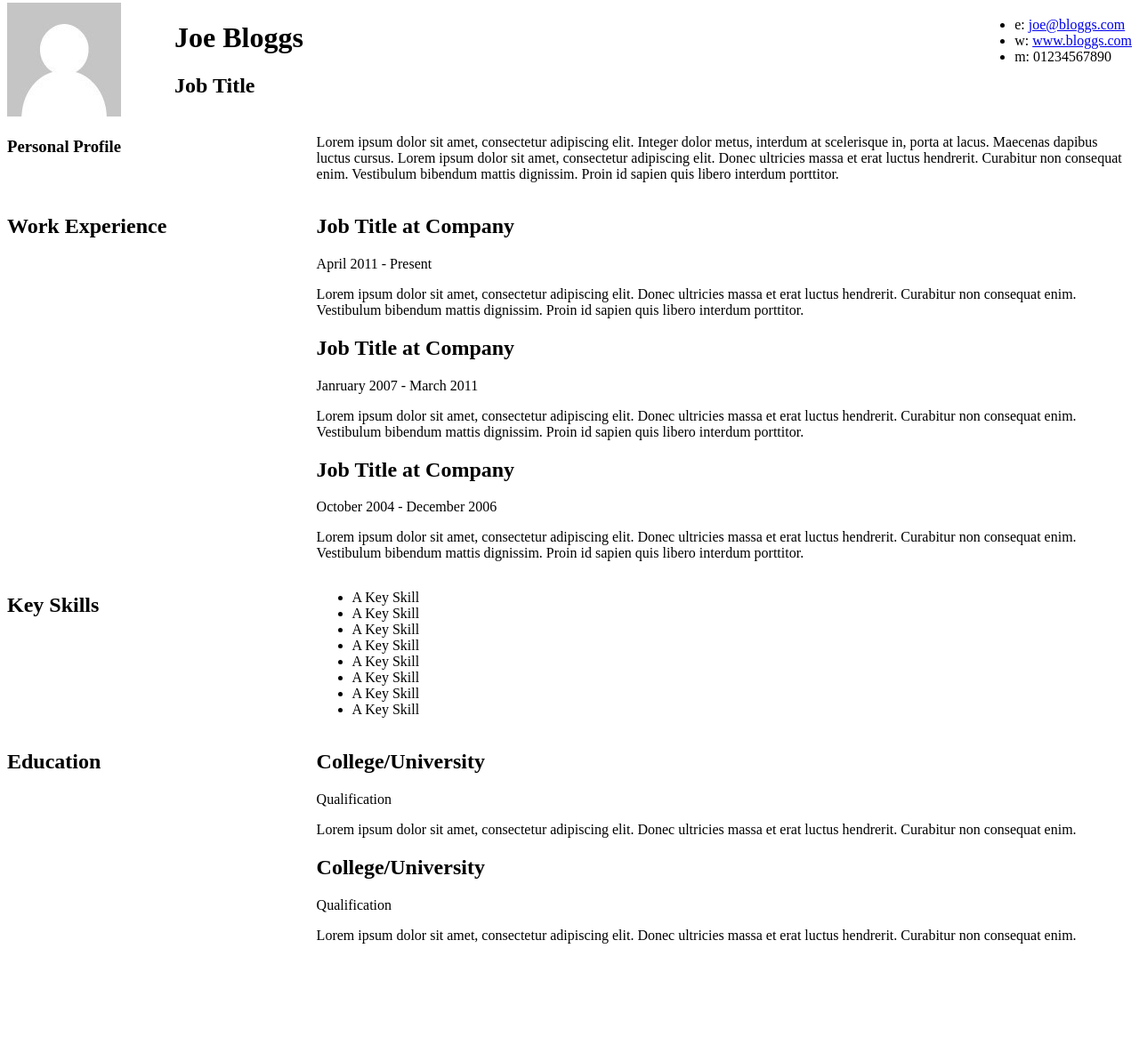
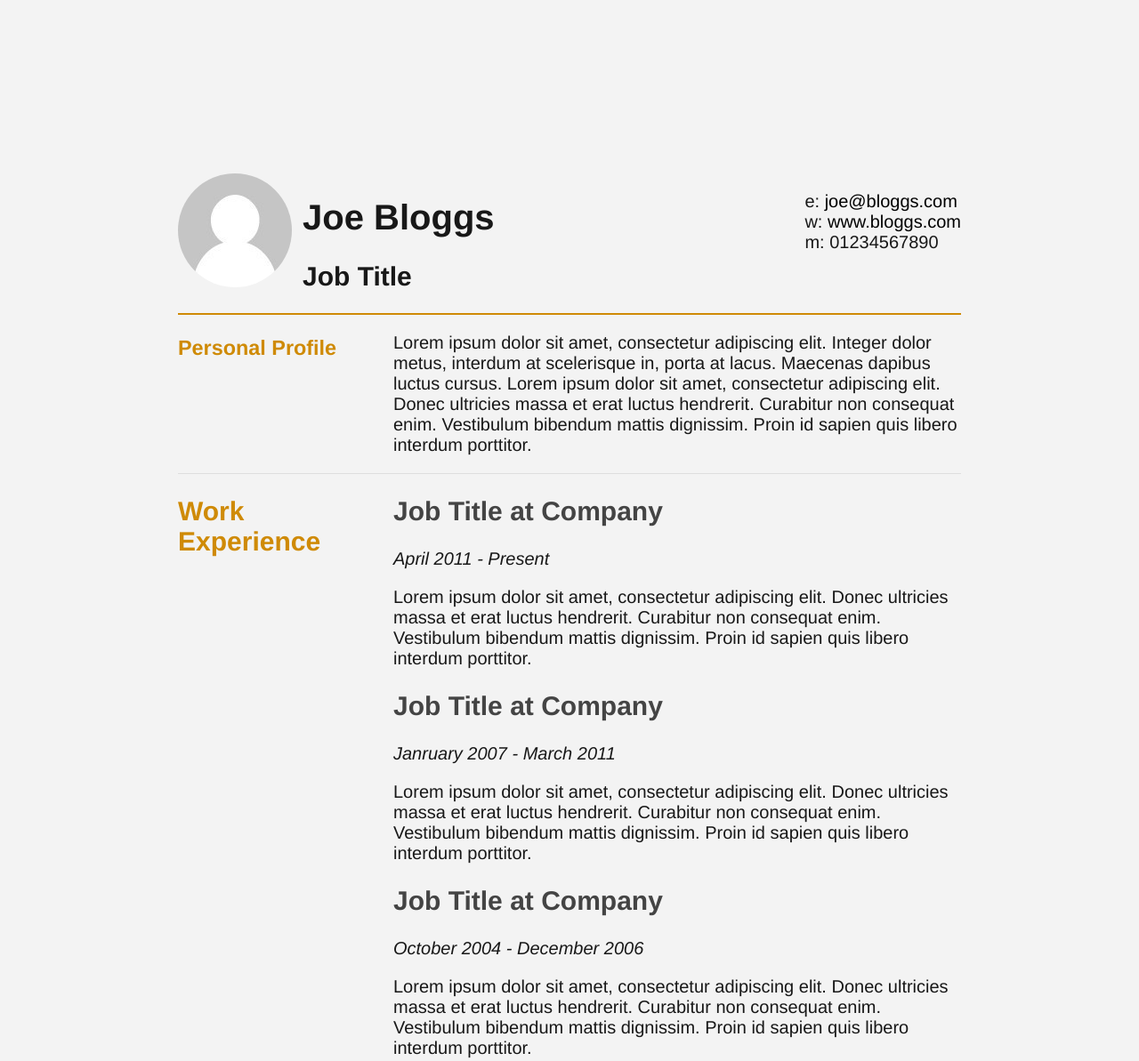
Before and after one commit to Kenzie-Academy-Brasil-Developers/estilizar-curriculo-sprint-2-hiranoliveira, a plain HTML site: page index.html in a window 1280 px wide. Shown: the part 5-1198 px from the top of the page at 89% size. Before the commit the page ends 1090 px from the top, so only its background shows below. Drawn offline with Linux system fonts and the light colour scheme.

Commit message:
página estilizada com base no mockup

```diff
--- a/index.html
+++ b/index.html
@@ -18,7 +18,7 @@
 <div id="cv" >
 	<div class="mainDetails">
 		<div id="headshot">
-			<img src="headshot.jpg" alt="Alan Smith" />
+			<img class="foto" src="headshot.jpg" alt="Alan Smith" />
 		</div>
 
 		<div id="name">
@@ -27,7 +27,7 @@
 		</div>
 
 		<div id="contactDetails">
-			<ul>
+			<ul class="linksContato">
 				<li>e: <a href="mailto:joe@bloggs.com" target="_blank">joe@bloggs.com</a></li>
 				<li>w: <a href="http://www.bloggs.com">www.bloggs.com</a></li>
 				<li>m: 01234567890</li>
@@ -58,19 +58,19 @@
 
 			<div class="sectionContent">
 				<article>
-					<h2>Job Title at Company</h2>
+					<h2 class="titles">Job Title at Company</h2>
 					<p class="subDetails">April 2011 - Present</p>
 					<p>Lorem ipsum dolor sit amet, consectetur adipiscing elit. Donec ultricies massa et erat luctus hendrerit. Curabitur non consequat enim. Vestibulum bibendum mattis dignissim. Proin id sapien quis libero interdum porttitor.</p>
 				</article>
 
 				<article>
-					<h2>Job Title at Company</h2>
+					<h2 class="titles">Job Title at Company</h2>
 					<p class="subDetails">Janruary 2007 - March 2011</p>
 					<p>Lorem ipsum dolor sit amet, consectetur adipiscing elit. Donec ultricies massa et erat luctus hendrerit. Curabitur non consequat enim. Vestibulum bibendum mattis dignissim. Proin id sapien quis libero interdum porttitor.</p>
 				</article>
 
 				<article>
-					<h2>Job Title at Company</h2>
+					<h2 class="titles">Job Title at Company</h2>
 					<p class="subDetails">October 2004 - December 2006</p>
 					<p>Lorem ipsum dolor sit amet, consectetur adipiscing elit. Donec ultricies massa et erat luctus hendrerit. Curabitur non consequat enim. Vestibulum bibendum mattis dignissim. Proin id sapien quis libero interdum porttitor.</p>
 				</article>
@@ -86,14 +86,22 @@
 
 			<div class="sectionContent">
 				<ul class="keySkills">
+					<div class="keySkill">
 						<li>A Key Skill</li>
 						<li>A Key Skill</li>
 						<li>A Key Skill</li>
+					</div>
+					<br>
+					<div class="keySkill">
 						<li>A Key Skill</li>
 						<li>A Key Skill</li>
 						<li>A Key Skill</li>
+					</div>
+					<br>
+					<div class="keySkill">
 						<li>A Key Skill</li>
 						<li>A Key Skill</li>
+					</div>
 				</ul>
 			</div>
 			<div class="clear"></div>
@@ -107,13 +115,13 @@
 
 			<div class="sectionContent">
 				<article>
-					<h2>College/University</h2>
+					<h2 class="titles">College/University</h2>
 					<p class="subDetails">Qualification</p>
 					<p>Lorem ipsum dolor sit amet, consectetur adipiscing elit. Donec ultricies massa et erat luctus hendrerit. Curabitur non consequat enim.</p>
 				</article>
 
 				<article>
-					<h2>College/University</h2>
+					<h2 class="titles">College/University</h2>
 					<p class="subDetails">Qualification</p>
 					<p>Lorem ipsum dolor sit amet, consectetur adipiscing elit. Donec ultricies massa et erat luctus hendrerit. Curabitur non consequat enim.</p>
 				</article>
--- a/style.css
+++ b/style.css
@@ -1,5 +1,12 @@
 .clear {
 	clear: both;
+}
+
+body {
+	margin: 200px;
+	font-family: Helvetica, Arial, sans-serif;
+	font-size: 20px;
+	background-color: #f3f3f3;
 }
 
 #headshot {
@@ -10,18 +17,63 @@
 
 #name {
 	float: left;
+	color: #181818;
 }
 
 #contactDetails {
 	float: right;
 }
 
+.linksContato {
+	color: #181818;
+	list-style: none;
+}
+
+a:link {
+	text-decoration: none;
+	color: black;
+}
+
 .sectionTitle {
 	float: left;
 	width: 25%;
+	color: #cf8a05;
 }
 
 .sectionContent {
 	float: right;
 	width: 72.5%;
+	color: #181818;
 }
+
+
+.foto {
+	border-radius: 50%;
+}
+
+.mainDetails {
+	border-bottom: 2px solid #cf8a05;
+}
+
+.subDetails {
+	font-style: italic;
+}
+
+.titles {
+	color: #444444;
+}
+
+.keySkills {
+	list-style: none;
+}
+
+div.keySkill{
+	float: left;
+	padding: 15px;
+
+
+}
+
+section {
+	border-bottom: 1px solid #dedede;
+}
```
Lines whose indentation alone changed are shown as unchanged.
